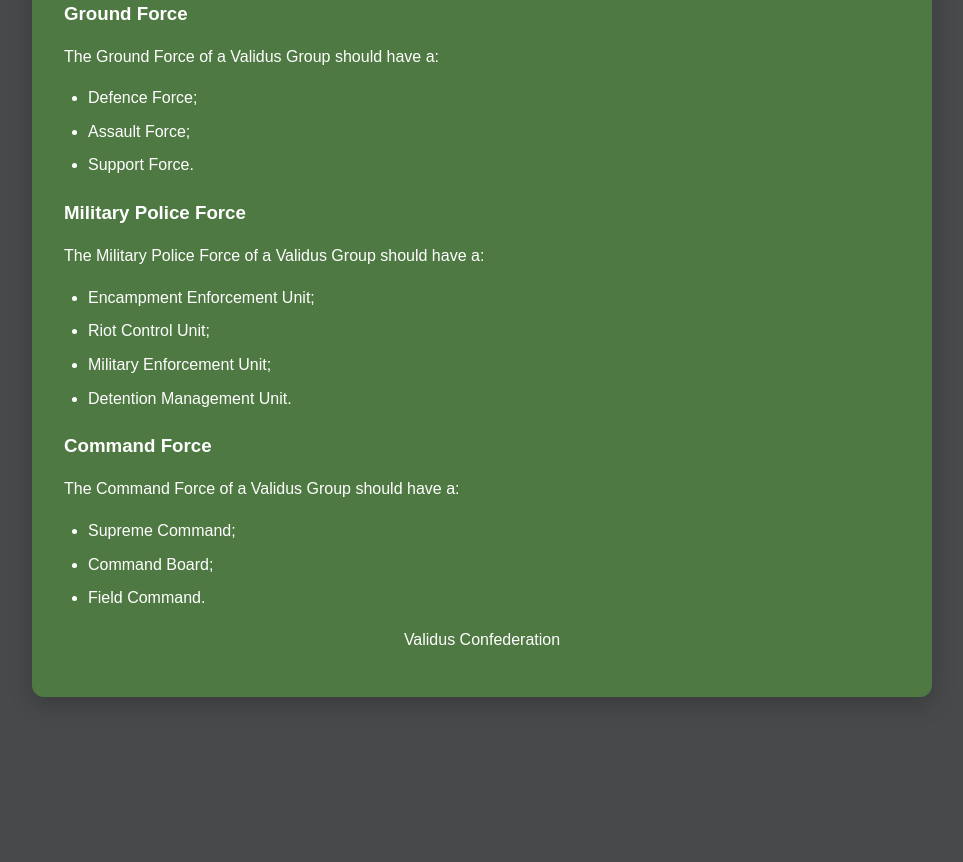
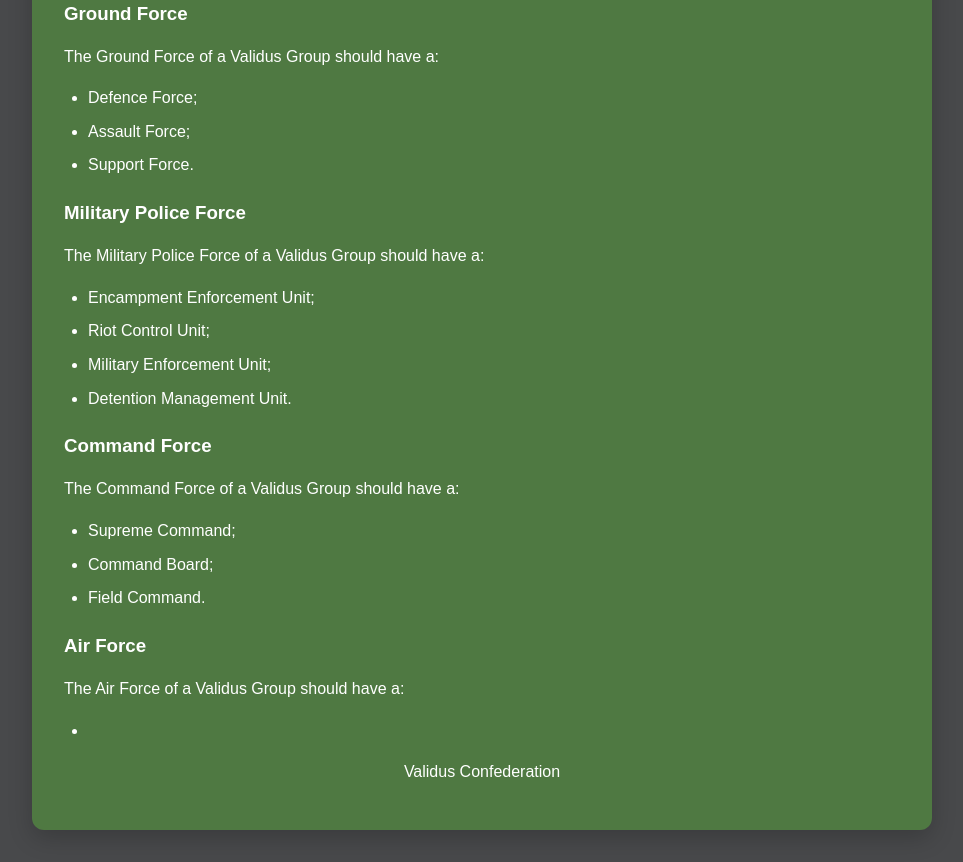
Before and after one commit to TheVoid41/Lacertyon, a plain HTML site: page Validus.html in a window 1280 px wide. Shown: the part 1519-2381 px from the top of the page, without its empty margins (158-1121 px from the left). Before the commit the page ends 2248 px from the top, so only its background shows below. Drawn offline with Linux system fonts and the light colour scheme.

Commit message:
Add Air Force section to Validus.html

```diff
--- a/Validus.html
+++ b/Validus.html
@@ -250,6 +250,16 @@
 		</ul>
 	</section>
 
+	<section>
+		<h3>Air Force</h3>
+
+		<p>The Air Force of a Validus Group should have a:</p>
+
+		<ul>
+			<li></li>
+		</ul>
+	</section>
+
 	<footer>
 		<p>Validus Confederation</p>
 	</footer>
```
